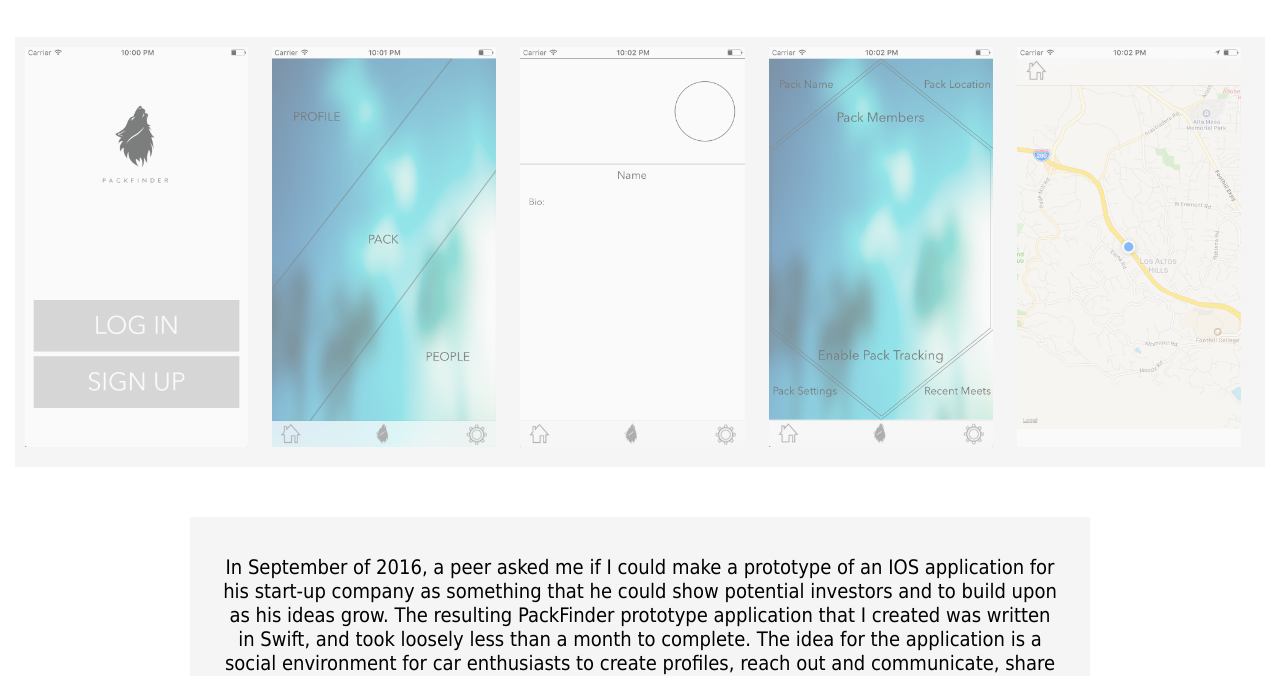
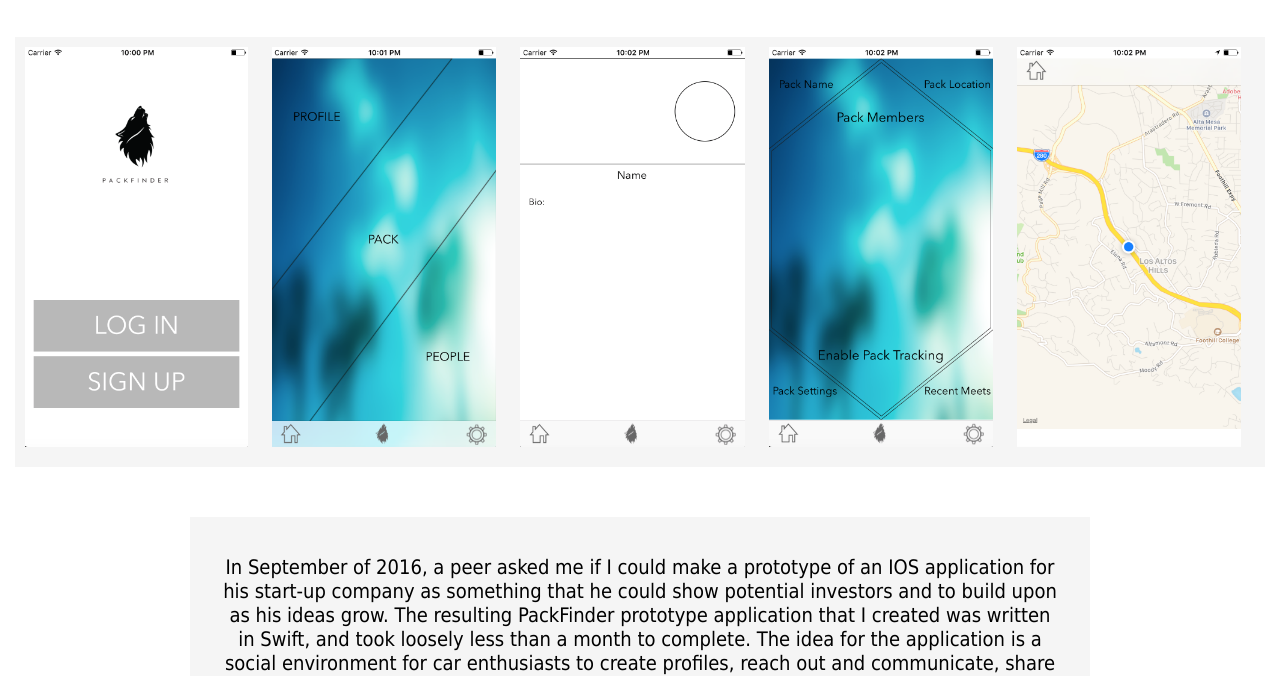
Before and after one commit to tylercoverstone/tylercoverstone.github.io, a plain HTML site: page pf.html in a window 1280 px wide. Shown: the part 148-824 px from the top of the page. Drawn offline with Linux system fonts and the light colour scheme.

Commit message:
Project Image Tweaks

```diff
--- a/pf.html
+++ b/pf.html
@@ -15,19 +15,19 @@
 	</div>
 	<h1 class="projectTitle">PackFinder</h1>
 	<div class="pfImageBox">
-		<div class="sampleImg">
+		<div class="sampleImg2">
 			<img src="images/PFlogin.PNG" alt="PFlogin" height="400">
 		</div>
-		<div class="sampleImg">
+		<div class="sampleImg2">
 			<img src="images/PFhome.PNG" alt="PFhome" height="400">
 		</div>
-		<div class="sampleImg">
+		<div class="sampleImg2">
 			<img src="images/PFprofile.PNG" alt="PFprofile" height="400">
 		</div>
-		<div class="sampleImg">
+		<div class="sampleImg2">
 			<img src="images/PFpack.png" alt="PFpack" height="400">
 		</div>
-		<div class="sampleImg">
+		<div class="sampleImg2">
 			<img src="images/PFmap.png" alt="PFmap" height="400">
 		</div>
 	</div>
--- a/style.css
+++ b/style.css
@@ -138,6 +138,11 @@
 	height: 400px;
 	opacity: 0.5;
 }
+.sampleImg2 {
+	margin: 10px;
+	display: inline-block;
+	height: 400px;
+}
 div.sampleImg:hover{
 	opacity: 1;
 	transition: 0.5s all;
```
Also changed, not shown: ce.html (+2 -2 lines), graph.html (+1 -1 lines), hash.html (+1 -1 lines), he.html (+1 -1 lines), ll.html (+1 -1 lines), ttt.html (+2 -2 lines).
